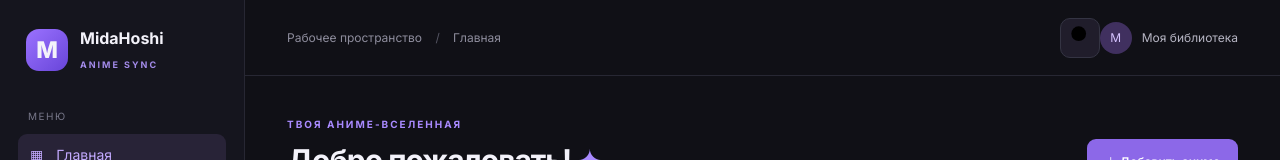
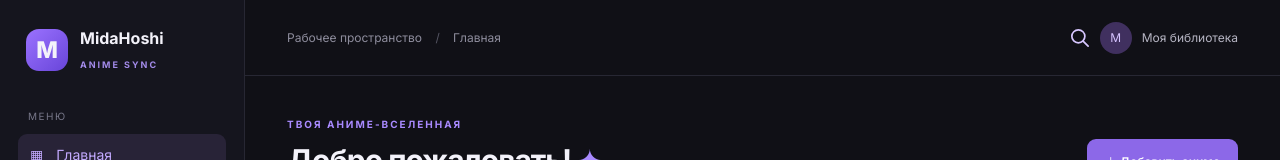
Before and after one commit to LemonchelloDiplomat/mido-anime-sync, a React (Vite) app: page / in a window 1280 px wide. Shown: the top 160 px of the page. Built offline with nearby package versions, Linux system fonts and the light colour scheme.

Commit message:
Polish search icon and input layout

```diff
--- a/src/styles.css
+++ b/src/styles.css
@@ -1035,11 +1035,22 @@ button:disabled {
   margin-left: auto;
   width: 40px;
   height: 40px;
-  border: 1px solid #343443;
+  padding: 0;
+  display: grid;
+  place-items: center;
+  border: 0;
   border-radius: 10px;
   color: #d7c7ff;
-  background: #201d2b;
-  font-size: 26px;
+  background: transparent;
+}
+.search-launch:hover { color: #a98aff; background: #201d2b; }
+.search-launch svg {
+  width: 23px;
+  height: 23px;
+  fill: none;
+  stroke: currentColor;
+  stroke-width: 1.8;
+  stroke-linecap: round;
 }
 .library-toolbar { align-items: center; flex-wrap: wrap; }
 .filter-result-count { color: #9291a1; font-size: 11px; margin-left: auto; }
@@ -1081,7 +1092,29 @@ button:disabled {
 .search-page-header { position: sticky; top: 0; z-index: 1; display: flex; align-items: center; gap: 18px; height: 70px; padding: 0 max(24px, calc((100vw - 1050px) / 2)); background: #15151e; border-bottom: 1px solid #272733; }
 .search-page-header h1 { margin: 0; font-size: 20px; }
 .search-page-content { max-width: 1050px; margin: 0 auto; padding: 28px 24px 60px; }
-.search-page-content > .search-input { width: 100%; margin-bottom: 25px; }
+.search-input-wrap {
+  position: relative;
+  width: 100%;
+  margin-bottom: 25px;
+}
+.search-input-wrap > svg {
+  position: absolute;
+  left: 15px;
+  top: 50%;
+  width: 20px;
+  height: 20px;
+  transform: translateY(-50%);
+  fill: none;
+  stroke: #9291a1;
+  stroke-width: 1.8;
+  stroke-linecap: round;
+  pointer-events: none;
+}
+.search-input-wrap > .search-input {
+  display: block;
+  width: 100%;
+  padding-left: 44px;
+}
 .search-results-heading { display: flex; align-items: center; gap: 10px; margin-bottom: 14px; }
 .search-results-heading h2 { margin: 0; font-size: 16px; }
 .search-results-heading span { min-width: 24px; text-align: center; padding: 4px 7px; border-radius: 12px; background: #302743; color: #d0baff; font-size: 10px; }
```
